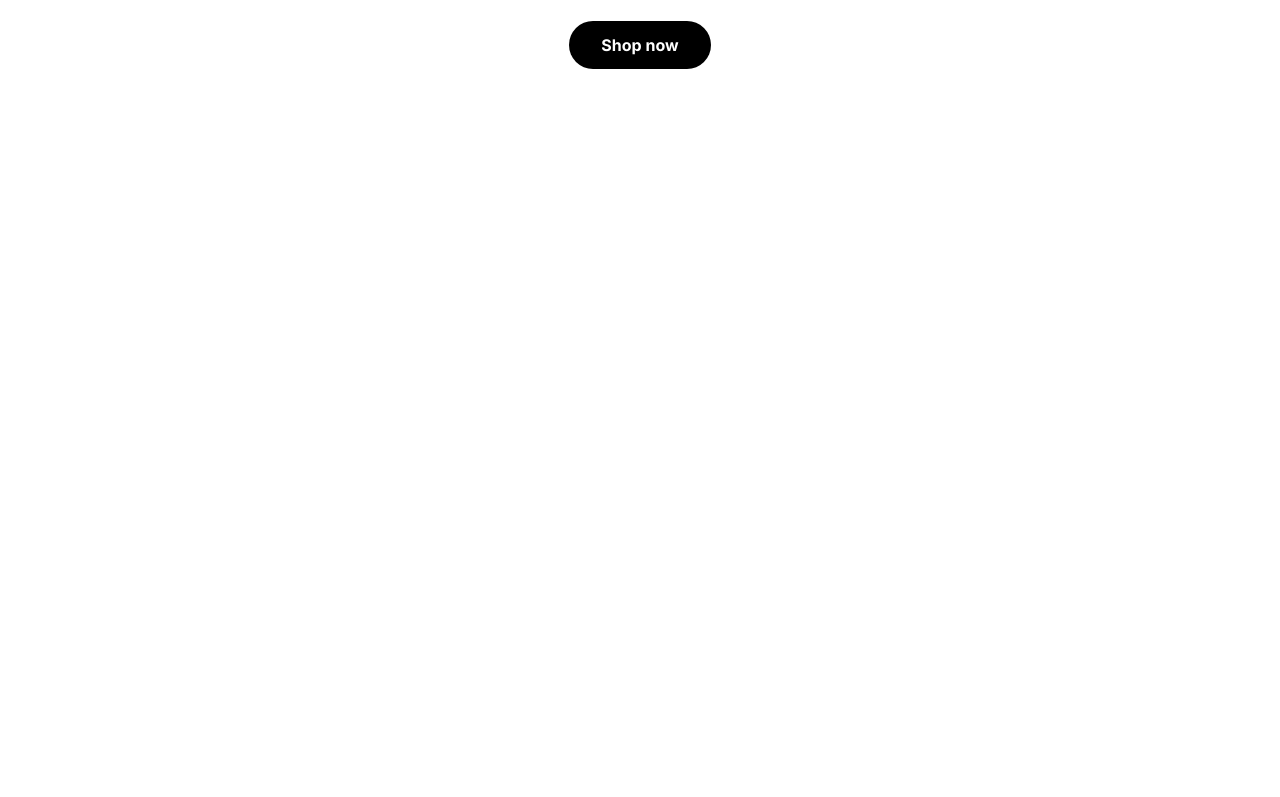
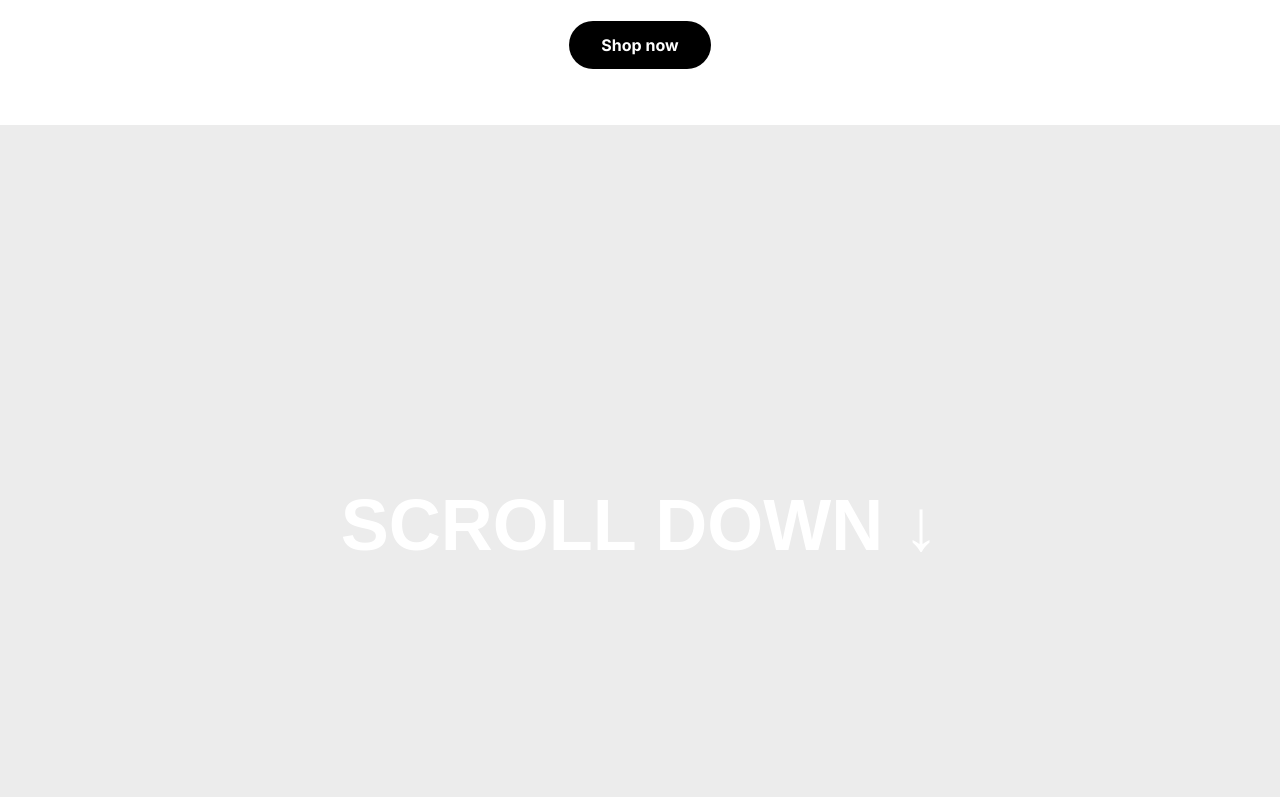
Before and after one commit to Hendo10X/slqst, a Next.js app: page / in a window 1280 px wide. Shown: the part 563-1360 px from the top of the page. Before the commit the page ends 800 px from the top, so only its background shows below. Built offline with nearby package versions, Linux system fonts and the light colour scheme; a web font is replaced by a local one.

Commit message:
add Footer component and integrate it into the layout

```diff
--- a/app/(client)/layout.tsx
+++ b/app/(client)/layout.tsx
@@ -3,6 +3,7 @@ import { Inter, Host_Grotesk } from 'next/font/google'
 
 import "./globals.css";
 import Navbar from "../components/Navbar";
+import Footer from "../components/Footer";
 
 
 const inter = Inter({
@@ -32,6 +33,7 @@ export default function RootLayout({
       >
         <Navbar></Navbar>
         {children}
+        <Footer></Footer>
       </body>
     </html>
   );
--- /dev/null
+++ b/app/components/Footer.tsx
@@ -0,0 +1,39 @@
+import React from "react";
+import logo from "../../app/assets/SLQSTF.svg"
+import Image from "next/image"
+
+const Footer = () => {
+    return (
+        <div className="min-h-screen flex flex-col">
+            {/* Main content */}
+            <main className="flex-grow relative z-10 bg-[#ECECEC]">
+                <div className="h-screen flex items-center justify-center text-white text-2xl md:text-7xl font-bold uppercase">
+                    Scroll down ↓
+                </div>
+            </main>
+
+            {/* Footer */}
+            <footer className="sticky bottom-0 z-0 w-full bg-white">
+                <div className="relative h-80 px-12 py-12 text-black">
+                    <div className="flex justify-between items-center">
+                        <Image src={logo} alt="SleekQuest Logo" width={150} height={150} className="mt-1" />
+                        <div className="flex space-x-12 md:space-x-24 text-sm md:text-xl font-inter tracking-tight font-medium">
+                            <ul>
+                                <li className="hover:underline cursor-pointer">Home</li>
+                                <li className="hover:underline cursor-pointer">Docs</li>
+                                <li className="hover:underline cursor-pointer">Comps</li>
+                            </ul>
+                            <ul>
+                                <li className="hover:underline cursor-pointer">Github</li>
+                                <li className="hover:underline cursor-pointer">Instagram</li>
+                                <li className="hover:underline cursor-pointer">X (Twitter)</li>
+                            </ul>
+                        </div>
+                    </div>
+                </div>
+            </footer>
+        </div>
+    );
+};
+
+export default Footer;
--- a/app/components/Navbar.tsx
+++ b/app/components/Navbar.tsx
@@ -5,7 +5,7 @@ import Link from 'next/link'
 import { usePathname } from 'next/navigation'
 import { ShoppingBag, Menu, X } from 'lucide-react'
 import logo from "../../app/assets/SLQSTF.svg"
-import motion from 'framer-motion'
+
 
 const links = [
   { name: 'Men', href: '/men' },
```
